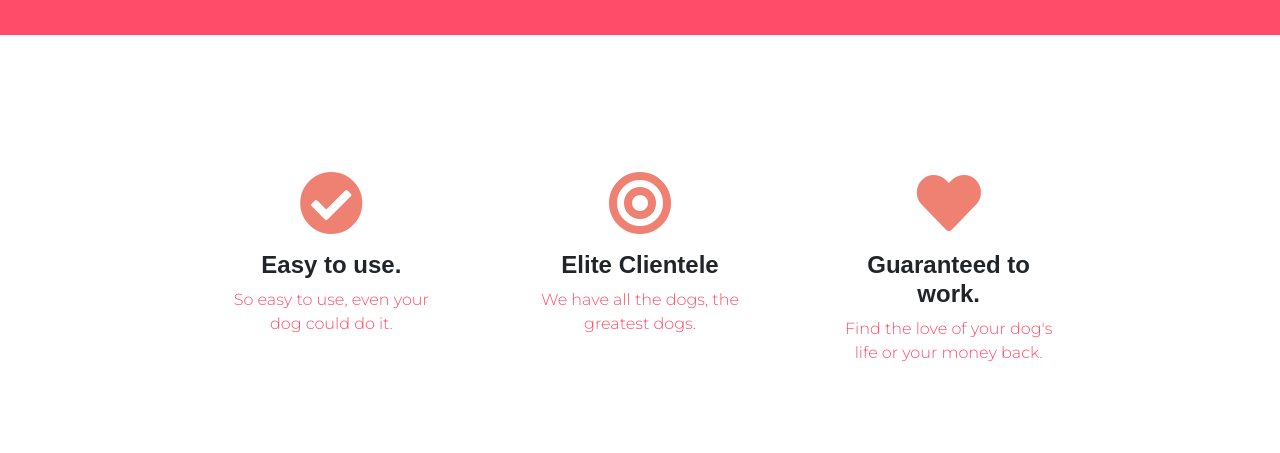
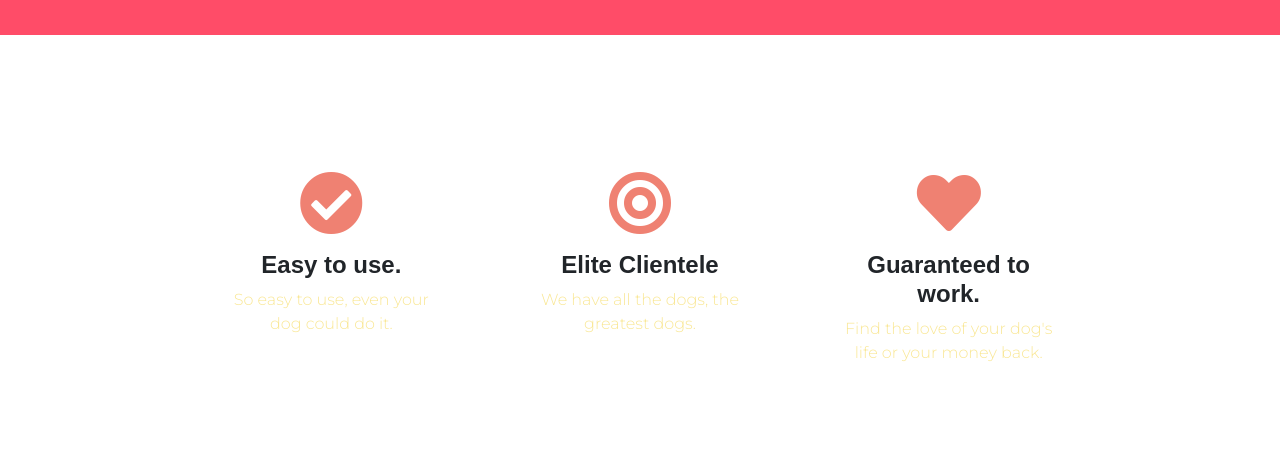
Before and after one commit to cocojamie/appdev-ml3, a plain HTML site: page index.html in a window 1280 px wide. Shown: the part 499-952 px from the top of the page. Drawn offline with nearby package versions, Linux system fonts and the light colour scheme.

Commit message:
Update styles.css

```diff
--- a/css/styles.css
+++ b/css/styles.css
@@ -10,7 +10,7 @@ h1, h2, h3, h4, h5, h6 {
 
 
 p{
-    color: #ff4c68;
+    color: #F9E795;
 }
 
 /* Headings */
```
